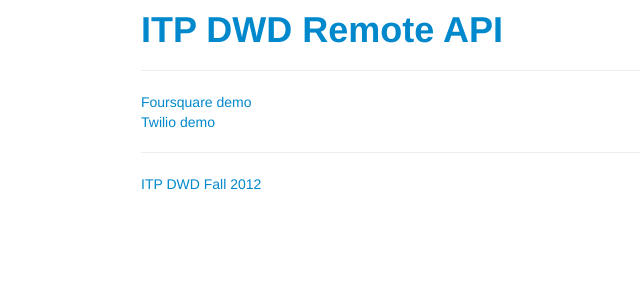
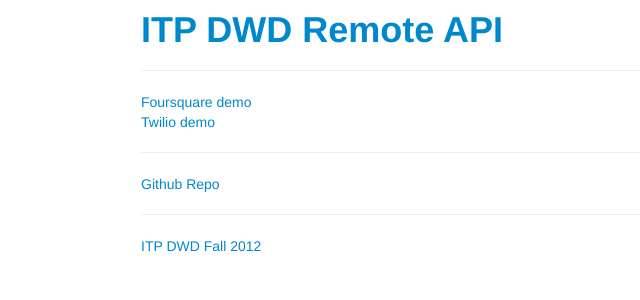
Before and after one commit to johnschimmel/itp-py-dwd-remote-apis, a Flask app: page / in a window 1280 px wide. Shown: the top 300 px of the page, without its empty margins (29-669 px from the left). Run offline with Flask 2, Linux system fonts and the light colour scheme; some libraries are stand-ins or nearby versions; some web fonts are replaced.

Commit message:
added repo link to main

```diff
--- a/templates/index.html
+++ b/templates/index.html
@@ -3,4 +3,6 @@
 {% block body %}
 <a href="/fsq">Foursquare demo</a><br>
 <a href="/twilio">Twilio demo</a><br>
+<hr>
+<a href="https://github.com/johnschimmel/itp-py-dwd-remote-apis">Github Repo</a>
 {% endblock %}
```
